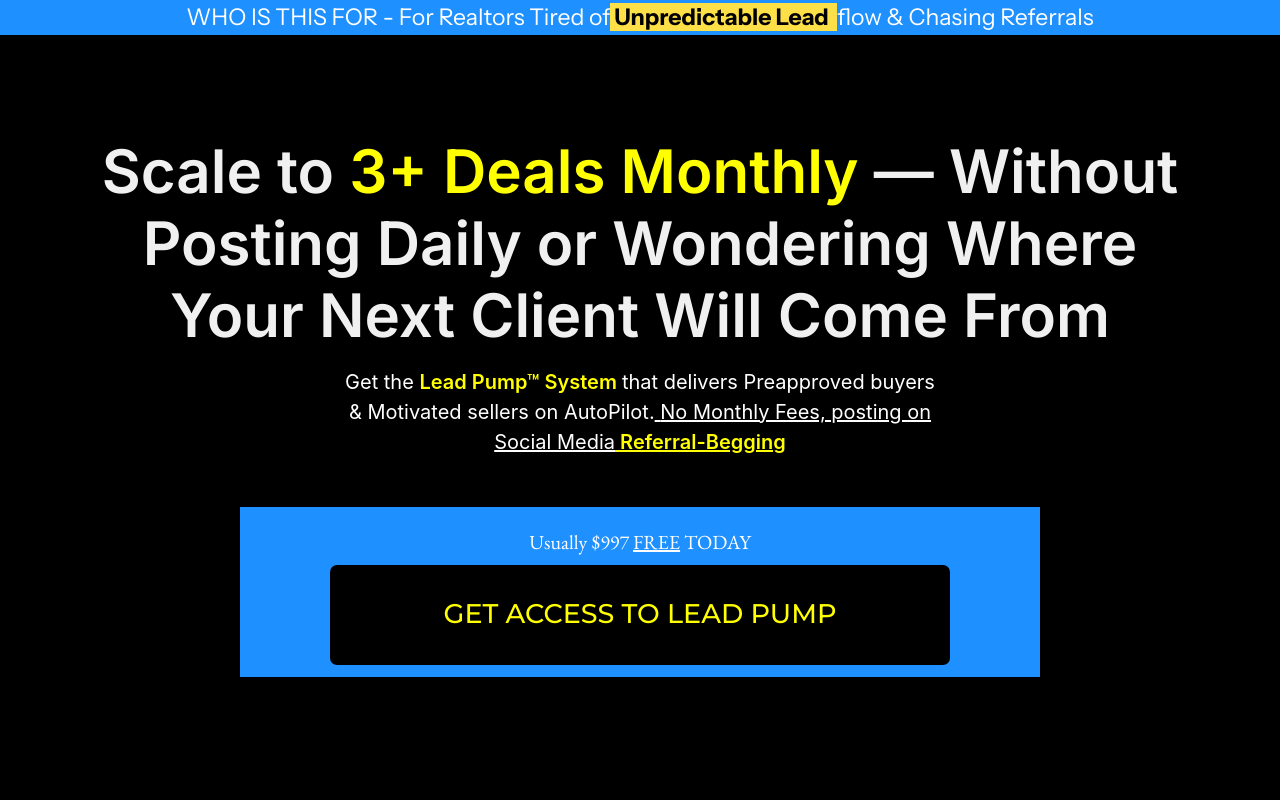
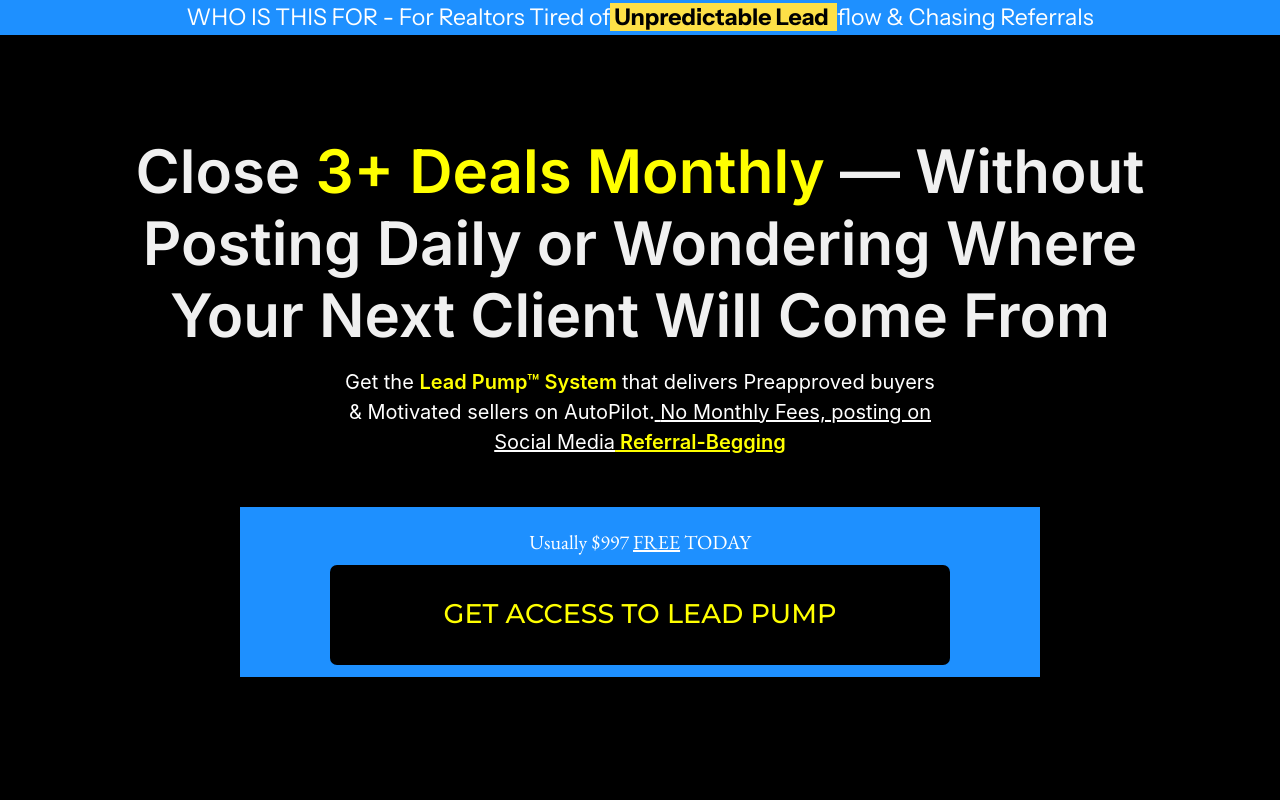
Before and after one commit to juwoncaleb/Funnel, a Next.js app: page / in a window 1280 px wide. Shown: the top 800 px of the page. Built offline with nearby package versions, Linux system fonts and the light colour scheme; a web font is replaced by a local one.

Commit message:
Update LandingPage.js

```diff
--- a/pages/LandingPage.js
+++ b/pages/LandingPage.js
@@ -24,7 +24,7 @@ export default function LandingPage() {
           </p>
           <div className="h_head ">
             <p className="hero_head">
-              Scale to
+              Close
               <span className="salescall"> 3+ Deals Monthly </span> — Without
               Posting Daily or Wondering Where Your Next Client Will Come From
             </p>
```
